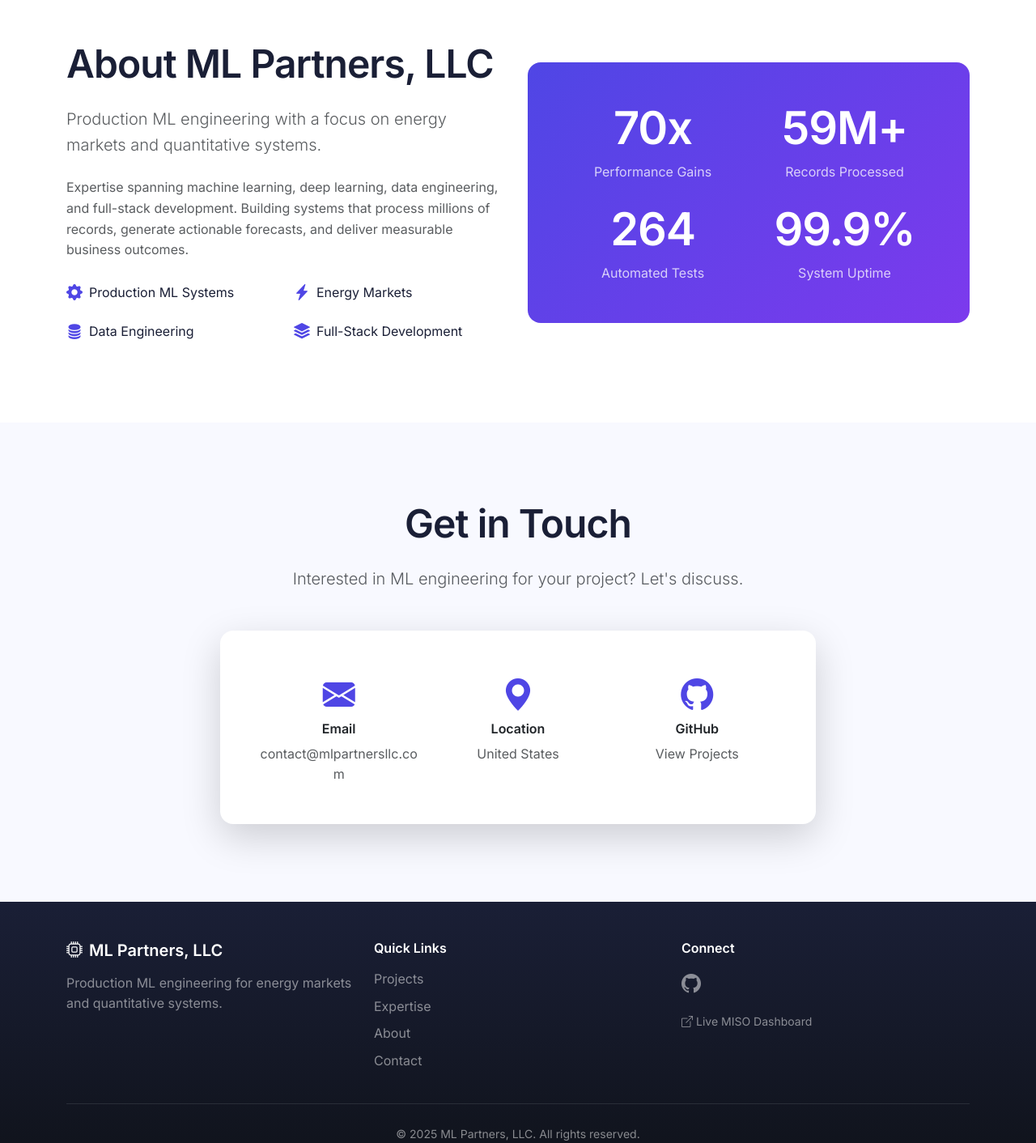
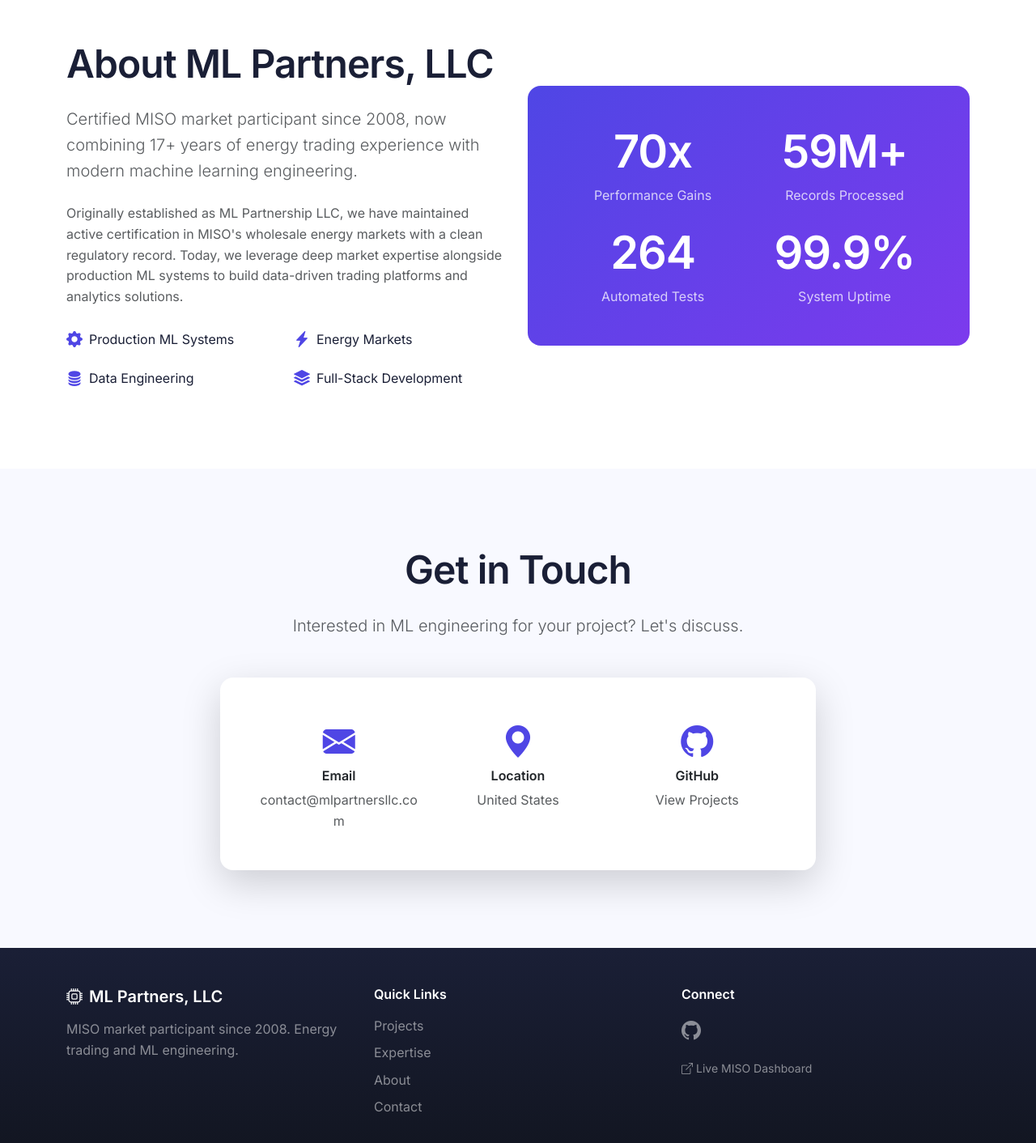
Before and after one commit to nduong2000/mlpartnersllc-com, an Astro site: page / in a window 1280 px wide. Shown: the part 2360-3772 px from the top of the page at 81% size. Built offline with nearby package versions, Linux system fonts and the light colour scheme; Astro itself is replaced by a stand-in of ours.

Commit message:
fix: Update About narrative to reflect company history
- ML Partners, LLC (formerly ML Partnership LLC) since 2008
- MISO certified market participant with 17+ years experience
- Clean regulatory record
- Updated meta description and footer

```diff
--- a/src/components/Footer.astro
+++ b/src/components/Footer.astro
@@ -10,7 +10,7 @@
           <i class="bi bi-cpu me-2"></i>ML Partners, LLC
         </h5>
         <p class="text-white-50">
-          Production ML engineering for energy markets and quantitative systems.
+          MISO market participant since 2008. Energy trading and ML engineering.
         </p>
       </div>
       <div class="col-lg-4 mb-4 mb-lg-0">
--- a/src/layouts/BaseLayout.astro
+++ b/src/layouts/BaseLayout.astro
@@ -5,8 +5,8 @@
 }
 
 const {
-  title = "ML Partners, LLC - Machine Learning & AI Solutions",
-  description = "Professional machine learning and AI consulting services. We help businesses leverage data-driven insights and intelligent automation."
+  title = "ML Partners, LLC - Energy Trading & ML Engineering",
+  description = "MISO market participant since 2008. Combining 17+ years of energy trading experience with production machine learning systems for data-driven analytics."
 } = Astro.props;
 ---
 
--- a/src/pages/index.astro
+++ b/src/pages/index.astro
@@ -234,12 +234,14 @@
         <div class="col-lg-6 mb-4 mb-lg-0 fade-in">
           <h2 class="display-5 fw-bold mb-4">About ML Partners, LLC</h2>
           <p class="lead text-muted mb-4">
-            Production ML engineering with a focus on energy markets and quantitative systems.
+            Certified MISO market participant since 2008, now combining 17+ years of energy trading
+            experience with modern machine learning engineering.
           </p>
           <p class="text-muted mb-4">
-            Expertise spanning machine learning, deep learning, data engineering, and full-stack development.
-            Building systems that process millions of records, generate actionable forecasts, and deliver
-            measurable business outcomes.
+            Originally established as ML Partnership LLC, we have maintained active certification
+            in MISO's wholesale energy markets with a clean regulatory record. Today, we leverage
+            deep market expertise alongside production ML systems to build data-driven trading
+            platforms and analytics solutions.
           </p>
           <div class="row g-3">
             {expertise.map(item => (
```
